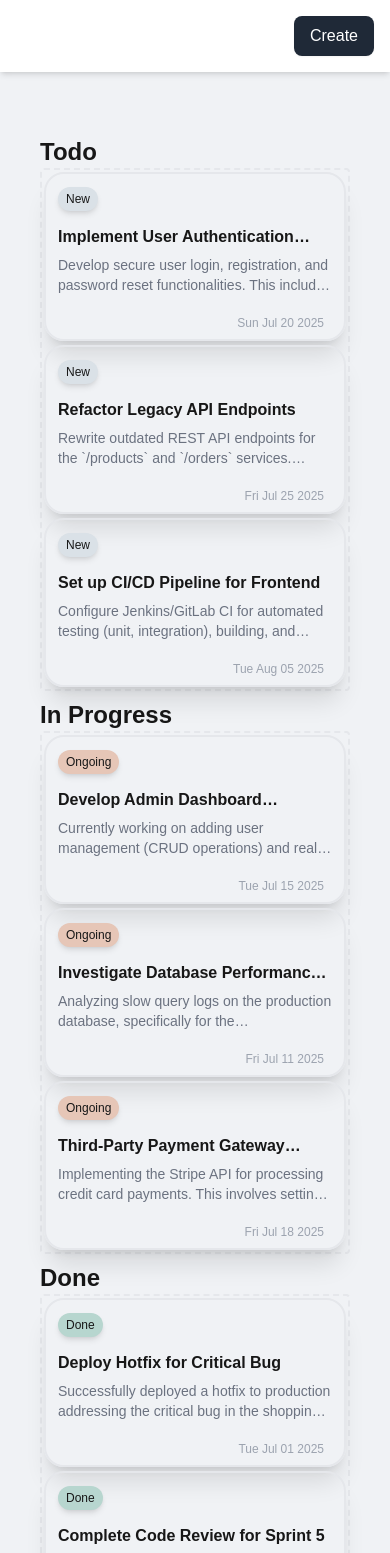
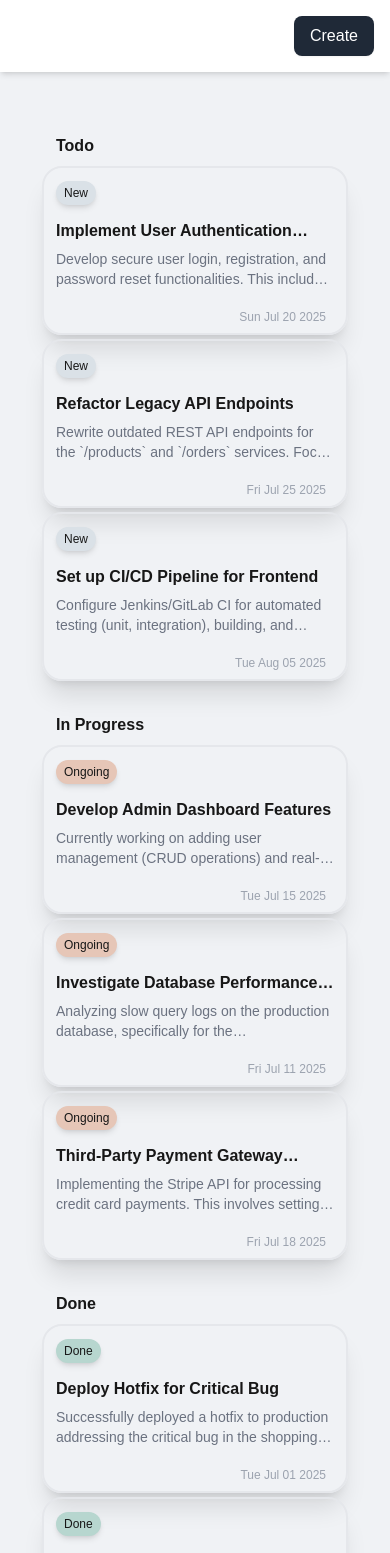
Before and after one commit to tahsinAmin/task-manage, a Next.js app: page / in a window 390 px wide. Shown: the top 1553 px of the page. Built offline with nearby package versions, Linux system fonts and the light colour scheme.

Commit message:
feat: Auto-open task details when dropped into Ongoing column

```diff
--- a/src/app/components/Board.tsx
+++ b/src/app/components/Board.tsx
@@ -102,7 +102,7 @@ export const Board = () => {
           setDisplayOptions={setDisplayOptions}
         />
       }
-      <Dnd moveTask={moveTask} tasks={tasks} setTasks={setTasks} />
+      <Dnd moveTask={moveTask} tasks={tasks} setTasks={setTasks} setItemSelected={setItemSelected} setMovedToOngoing={setMovedToOngoing} />
     </div>
   );
 }
--- a/src/app/components/Card.tsx
+++ b/src/app/components/Card.tsx
@@ -13,7 +13,7 @@ const Card = ({ task, moveTask }: { task: taskProp, moveTask: (task: taskProp) =
   return (
     <li
       role="listitem"
-      className="h-[169px] rounded-[20px] shadow-xl p-3 w-full xl:w-[345px] relative overflow-hidden border-2 border-gray-200"
+      className="card"
       onClick={() => moveTask(task)}
       draggable onDragStart={(e) => handleDragStart(e, task.id)} onDragEnd={(e) => handleDragEnd(e)}
     >
--- a/src/app/components/dnd.tsx
+++ b/src/app/components/dnd.tsx
@@ -4,10 +4,17 @@ import { useCallback, useState } from "react";
 import { taskProp } from "../types";
 import Card from "./Card";
 import { useDrop } from "../hooks/useDrop";
-import { Status } from "../utils";
+import { populateData, Status } from "../utils";
 
-const Dnd = ({ moveTask, tasks, setTasks }: { moveTask: (task: taskProp) => void, tasks: taskProp[], setTasks: (updater: taskProp[] | ((prevTasks: taskProp[]) => taskProp[])) => void }) => {
+interface DndProps {
+    moveTask: (task: taskProp) => void,
+    tasks: taskProp[],
+    setTasks: (updater: taskProp[] | ((prevTasks: taskProp[]) => taskProp[])) => void,
+    setItemSelected: (task: taskProp | null) => void,
+    setMovedToOngoing: (value: boolean) => void
+}
 
+const Dnd = ({ moveTask, tasks, setTasks, setItemSelected, setMovedToOngoing }: DndProps) => {
     const [dropIndicator, setDropIndicator] = useState<Status | null>(null);
 
     const renderTasks = (status: Status) => {
@@ -23,15 +30,18 @@ const Dnd = ({ moveTask, tasks, setTasks }: { moveTask: (task: taskProp) => void
     const getDropProps = useCallback((status: Status) => {
         return useDrop({
             onDrop: (_e, taskId) => {
-                setTasks((prevTasks: taskProp[]) => {
-                    const newTasks: taskProp[] = [...prevTasks];
-                    const taskIndex = newTasks.findIndex((task) => task.id === taskId);
-                    if (taskIndex === -1) return newTasks;
-                    const taskToMove = newTasks[taskIndex];
-                    newTasks.splice(taskIndex, 1);
-                    newTasks.push({ ...taskToMove, status });
-                    return newTasks;
-                });
+                const newTasks: taskProp[] = populateData();
+                const taskIndex = newTasks.findIndex((task) => task.id === taskId);
+                if (taskIndex === -1) return newTasks;
+                const taskToMove = newTasks[taskIndex];
+                newTasks.splice(taskIndex, 1);
+                newTasks.push({ ...taskToMove, status });
+
+                if (status === "ongoing") {
+                    setItemSelected({ ...taskToMove, status });
+                    setMovedToOngoing(true);
+                }
+                setTasks([...newTasks]);
                 setDropIndicator(null);
             },
             onDragOver: () => setDropIndicator(status)
@@ -44,38 +54,38 @@ const Dnd = ({ moveTask, tasks, setTasks }: { moveTask: (task: taskProp) => void
 
     return (
         <div className="flex flex-col p-6">
-            <div className="grid sm:grid-cols-3 gap-2">
+            <div className="grid sm:grid-cols-3 gap-8 sm:gap-2">
                 <div>
-                    <h2 className="text-2xl font-bold sm:text-center">Todo</h2>
+                    <h2 className="card-title ml-4">Todo</h2>
                     <ul
                         role="list"
                         id="new"
                         onDrop={todoDrop.handleDrop}
                         onDragOver={todoDrop.handleDragOver}
-                        className={`flex flex-col items-center justify-start w-full border-2 border-dashed p-0.5 gap-1 rounded  sm:min-h-[calc(100vh-400px)] md:min-h-[calc(100vh-200px)] ${dropIndicator === 'new' ? 'bg-blue-200' : ''}`}
+                        className={`column ${dropIndicator === 'new' ? 'bg-blue-200' : ''}`}
                     >
                         {renderTasks("new")}
                     </ul>
                 </div>
                 <div>
-                    <h2 className="text-2xl font-bold sm:text-center">In Progress</h2>
+                    <h2 className="card-title ml-4">In Progress</h2>
                     <ul
                         role="list"
                         id="ongoing"
-                        onDrop={ongoingDrop.handleDrop}
+                        onDrop={(e) => { ongoingDrop.handleDrop(e); }}
                         onDragOver={ongoingDrop.handleDragOver}
-                        className={`flex flex-col items-center justify-start w-full border-2 border-dashed p-0.5 gap-1 rounded  sm:min-h-[calc(100vh-400px)] md:min-h-[calc(100vh-200px)] ${dropIndicator === 'ongoing' ? 'bg-blue-200' : ''}`}
+                        className={`column ${dropIndicator === 'ongoing' ? 'bg-blue-200' : ''}`}
                     >
                         {renderTasks("ongoing")}
                     </ul>
                 </div>
 
                 <div>
-                    <h2 className="text-2xl font-bold sm:text-center">Done</h2>
+                    <h2 className="card-title ml-4">Done</h2>
                     <ul role="list" id="done"
                         onDrop={doneDrop.handleDrop}
                         onDragOver={doneDrop.handleDragOver}
-                        className={`flex flex-col items-center justify-start w-full border-2 border-dashed p-0.5 gap-1 rounded sm:min-h-[calc(100vh-400px)] md:min-h-[calc(100vh-200px)]] ${dropIndicator === 'done' ? 'bg-blue-200' : ''}`}
+                        className={`column ${dropIndicator === 'done' ? 'bg-blue-200' : ''}`}
                     >
                         {renderTasks("done")}
                     </ul>
--- a/src/app/globals.css
+++ b/src/app/globals.css
@@ -7,7 +7,13 @@
   --foreground: #171717;
 }
 
-/* Card */
+.column {
+  @apply flex flex-col items-center justify-start w-full p-0.5 gap-1 rounded sm:min-h-[calc(100vh-400px)] md:min-h-[calc(100vh-200px)];
+}
+
+.card {
+  @apply h-[169px] rounded-[20px] shadow-xl p-3 w-full xl:w-[345px] relative overflow-hidden border-2 border-gray-200;
+}
 .card-title {
   @apply text-base font-bold mb-2 leading-tight line-clamp-1;
 }
```
